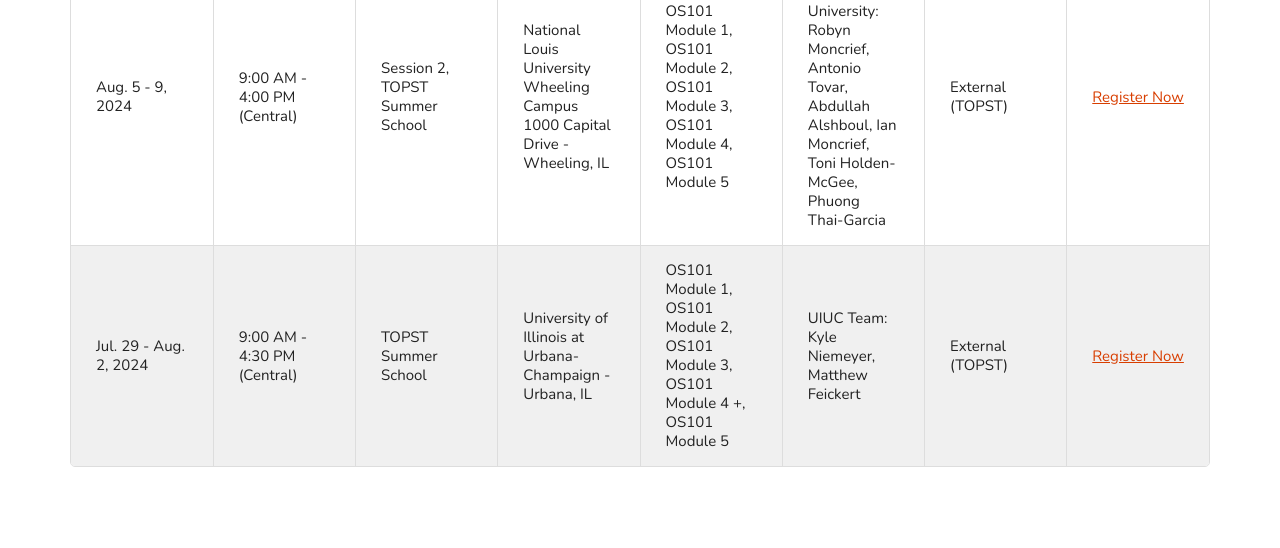
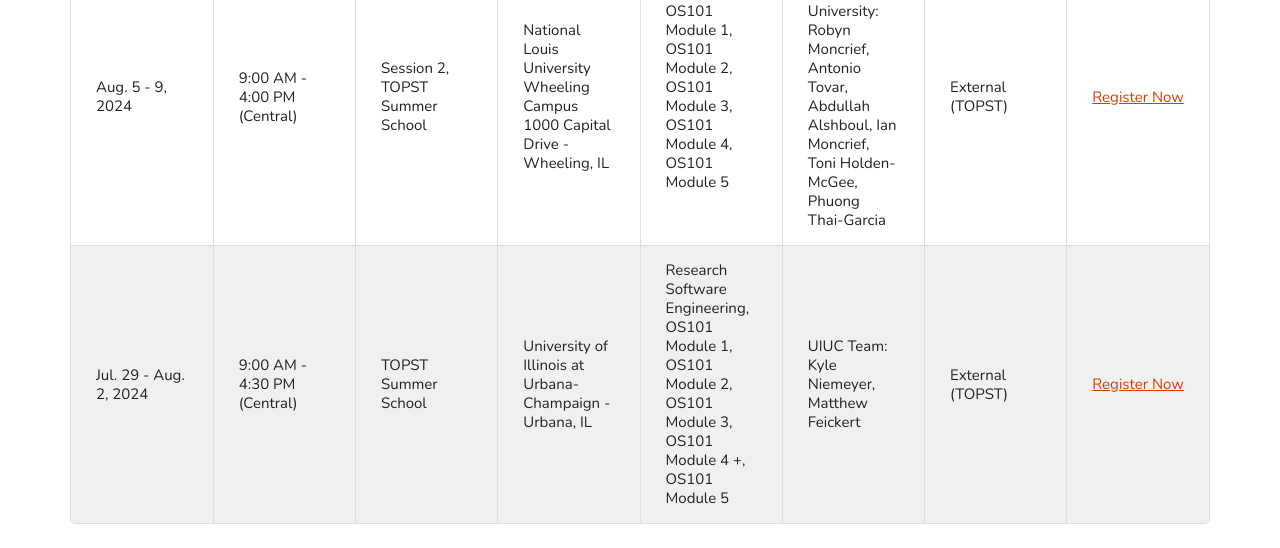
Before and after one commit to bressler1995/TOPS-Website-Front-End, a Jekyll site: the page built from pages/takeos101.md, in a window 1280 px wide and 900 px high, scrolled down 3709 px, cut to the strip 0-548 px from the top of the window. Built offline with Jekyll 4.4.1, drawn with Linux system fonts in a browser that asks for light colours.

Commit message:
Let's actually re-add the actual name of the topic

```diff
--- a/_data/inperson.csv
+++ b/_data/inperson.csv
@@ -5,4 +5,4 @@ date,time,eventtype,location,topic,instructor,regtype,moreinfo,moreinfo_link
 "Jul. 10, 2024",12:00 AM - 2:00 PM (Central),TOPS Champions Summer Workshop,"Marshall Space Flight Center, Huntsville, AL",OS101 Module 1,"Pontus Olofsson, NASA; Adam Kobelski, NASA",NASA (Internal Only),Register Now,https://docs.google.com/forms/d/e/1FAIpQLSe5ivAg1c62NygZFufQL4niFBUebLvKTrDIN-ilXfkPOT08fw/closedform
 "Jul. 15 - 19, 2024",9:00 AM - 4:00 PM (Central),"Session 1, TOPST Summer School","National Louis University Downtown Campus 122 S Michigan - Chicago, IL","OS101 Module 1, OS101 Module 2, OS101 Module 3, OS101 Module 4, OS101 Module 5","National Louis University: Robyn Moncrief, Antonio Tovar, Abdullah Alshboul, Ian Moncrief, Toni Holden-McGee, Phuong Thai-Garcia",External (TOPST),Register Now,https://docs.google.com/forms/d/e/1FAIpQLSf-_fRd0TpJXjUD0OQmaSm3b8Yy_923vUdx6lPg5Ot0i-B9eA/viewform
 "Aug. 5 - 9, 2024",9:00 AM - 4:00 PM (Central),"Session 2, TOPST Summer School","National Louis University Wheeling Campus 1000 Capital Drive - Wheeling, IL","OS101 Module 1, OS101 Module 2, OS101 Module 3, OS101 Module 4, OS101 Module 5","National Louis University: Robyn Moncrief, Antonio Tovar, Abdullah Alshboul, Ian Moncrief, Toni Holden-McGee, Phuong Thai-Garcia",External (TOPST),Register Now,https://docs.google.com/forms/d/e/1FAIpQLSf-_fRd0TpJXjUD0OQmaSm3b8Yy_923vUdx6lPg5Ot0i-B9eA/viewform
-"Jul. 29 - Aug. 2, 2024",9:00 AM - 4:30 PM (Central) ,TOPST Summer School,"University of Illinois at Urbana-Champaign - Urbana, IL","OS101 Module 1, OS101 Module 2, OS101 Module 3, OS101 Module 4 +, OS101 Module 5","UIUC Team: Kyle Niemeyer, Matthew Feickert",External (TOPST),Register Now,https://forms.gle/jf3dHpLszcBRD72b9
+"Jul. 29 - Aug. 2, 2024",9:00 AM - 4:30 PM (Central) ,TOPST Summer School,"University of Illinois at Urbana-Champaign - Urbana, IL","Research Software Engineering, OS101 Module 1, OS101 Module 2, OS101 Module 3, OS101 Module 4 +, OS101 Module 5","UIUC Team: Kyle Niemeyer, Matthew Feickert",External (TOPST),Register Now,https://forms.gle/jf3dHpLszcBRD72b9
--- a/_includes/takeos101/instructorled.html
+++ b/_includes/takeos101/instructorled.html
@@ -50,6 +50,7 @@
 						<option value="OS101 Module 4">OS101 Module 4</option>
 						<option value="OS101 Module 4">OS101 Module 4 +</option>
 						<option value="OS101 Module 5">OS101 Module 5</option>
+						<option value="Research Software Engineering">Research Software Engineering</option>
 						<option value="Determining Climate Risks with NASA Earthdata Cloud">Determining Climate Risks with NASA Earthdata Cloud</option>
 					</select>
 					<select class="form-select" data-col-index="5">
```
